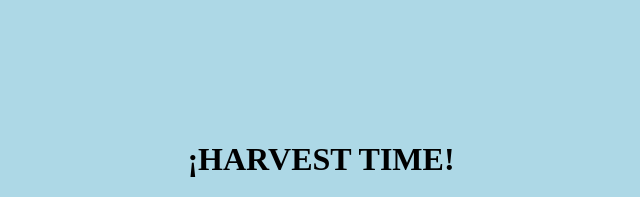
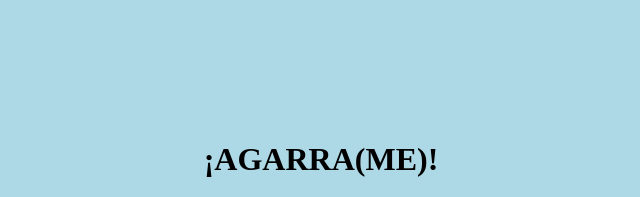
Before and after one commit to Raquel2292/Agarra-me-, a plain HTML site: page index.html in a window 1280 px wide. Shown: the top 197 px of the page, without its empty margins (319-959 px from the left). Drawn offline with Linux system fonts and the light colour scheme.

Commit message:
nombre juego cambiado

```diff
--- a/index.html
+++ b/index.html
@@ -4,14 +4,14 @@
     <meta charset="UTF-8">
     <meta http-equiv="X-UA-Compatible" content="IE=edge">
     <meta name="viewport" content="width=device-width, initial-scale=1.0">
-    <title>¡HARVEST TIME!</title>
+    <title>¡AGARRA(ME)!</title>
     <link rel="stylesheet" href="./css/style.css">
 </head>
 <body>
     <!-- PANTALLA DE INICIO-->
     <div class="container">
         <div id="pantalla-inicio" class="container">
-            <h1> ¡HARVEST TIME!</h1>
+            <h1> ¡AGARRA(ME)!</h1>
             <img src="./imagenes/fondo-inicio.png" width="500" alt="logo"/>
             <button id="boton-inicio">GO!!</button>
         </div>
```
